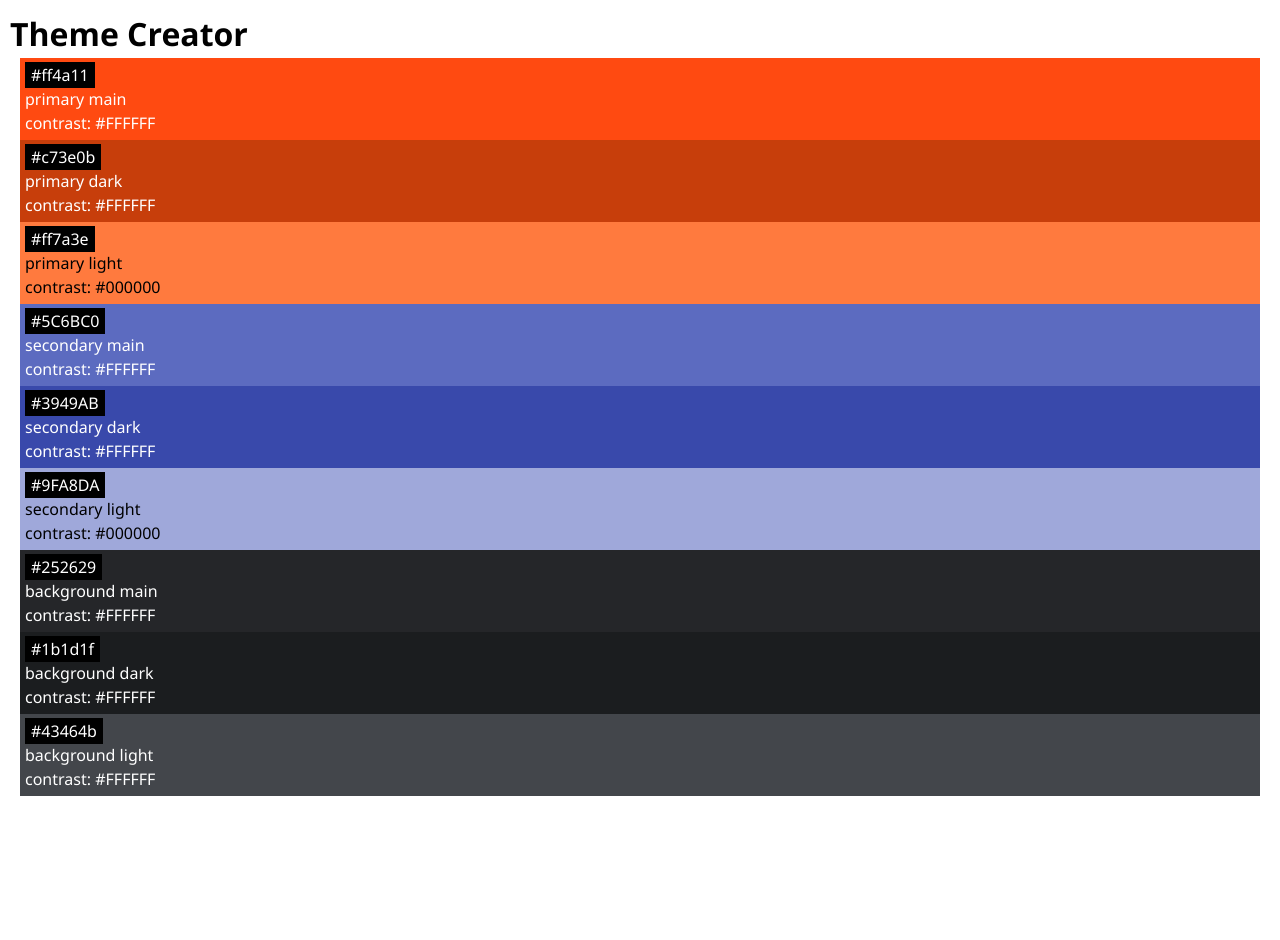
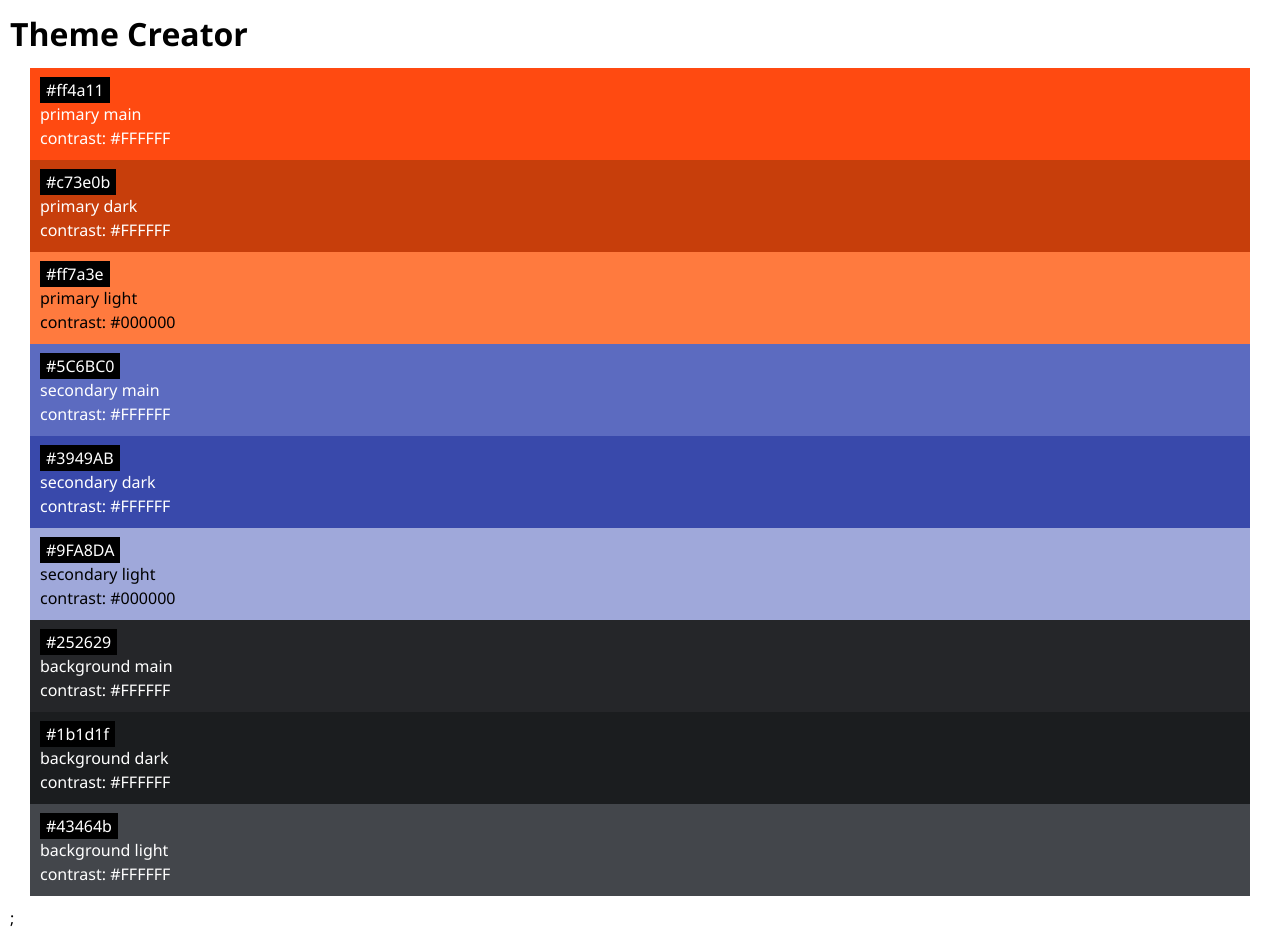
Before and after one commit to Leon910/recap-project4, a React (Vite) app: page / in a window 1280 px wide. Before the commit the page ends 806 px from the top, so only its background shows below. Built offline with nearby package versions, Linux system fonts and the light colour scheme.

Commit message:
wrap component in unordered list

```diff
--- a/src/App.css
+++ b/src/App.css
@@ -2,3 +2,7 @@ body {
   font-family: "Segoe UI", "Helvetica Neue", Arial, sans-serif;
   padding: 10px;
 }
+
+ul {
+  padding: 10px;
+}
--- a/src/App.jsx
+++ b/src/App.jsx
@@ -6,9 +6,14 @@ function App() {
   return (
     <>
       <h1>Theme Creator</h1>
-      {initialColors.map((color) => {
-        return <ColorCard key={color.id} color={color} />;
-      })}
+      <ul style={{ listStyleType: "none" }}>
+        <li>
+          {initialColors.map((color) => {
+            return <ColorCard key={color.id} color={color} />;
+          })}
+        </li>
+      </ul>
+      ;
     </>
   );
 }
--- a/src/Components/Color/Color.css
+++ b/src/Components/Color/Color.css
@@ -1,6 +1,6 @@
 .color-card {
   margin: 0px 10px;
-  padding: 5px;
+  padding: 10px;
 }
 
 .color-card-headline {
```
